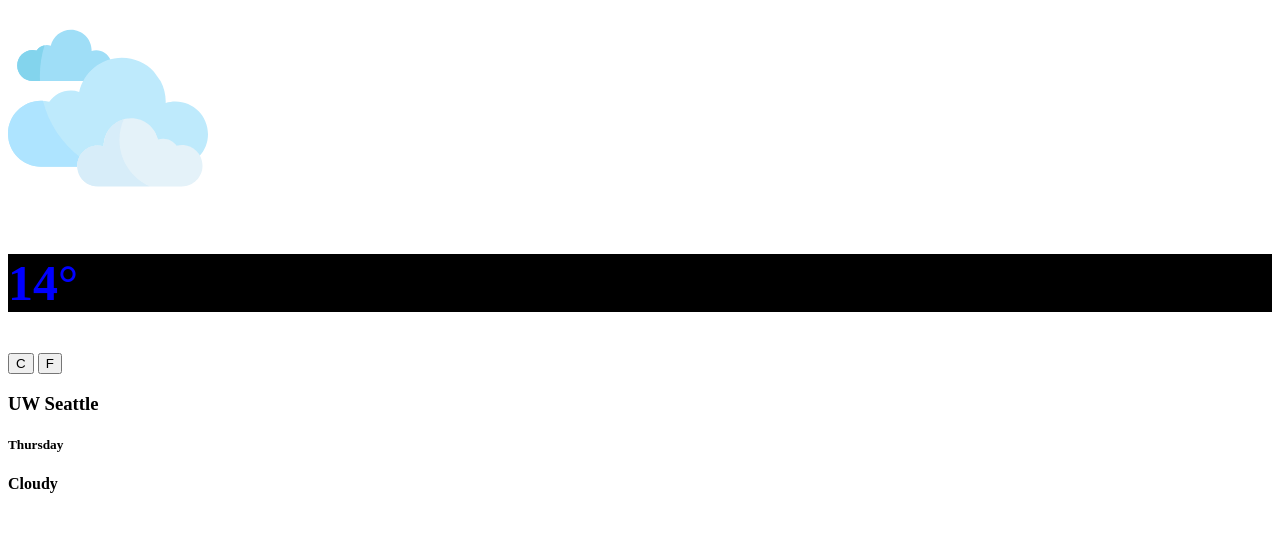
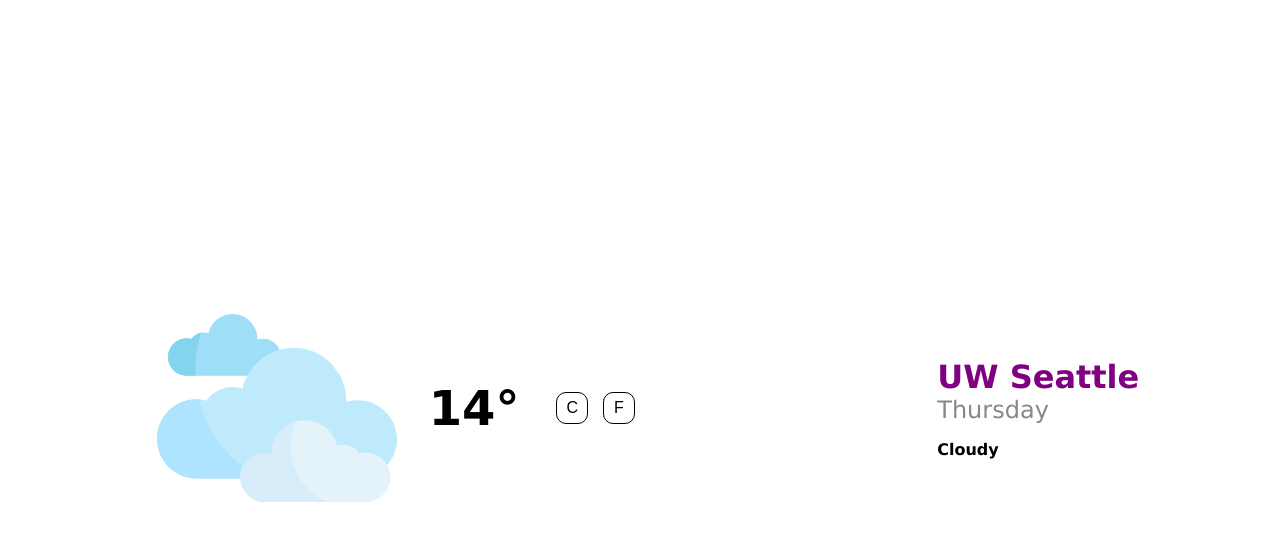
Before and after one commit to dormantleopard7/Weather-App, a plain HTML site: page index.html in a window 1280 px wide. Drawn offline with Linux system fonts and the light colour scheme.

Commit message:
Added style
Added CSS file and changed index.html

```diff
--- a/index.html
+++ b/index.html
@@ -1,24 +1,19 @@
 <!DOCTYPE html>
 <html>
     <head>
-    <style>
-        h1 {
-            font-size: 50px;
-            color:blue;
-            background-color: black
-        }
-    </style>
+        <link href="style.css" rel="stylesheet" type="text/css" />
     </head>
     <body>
-    <section>
-        <div>
-            <img width="200px" src="images/cloudy.svg"/>
+        <section class="flexy">
+            <div class="flexy">
+                <img src="images/cloudy.svg" />
                 <h1>14&deg;</h1>
                 <div>
                     <button>C</button>
                     <button>F</button>
                 </div>
             </div>
+
             <div>
                 <h3>UW Seattle</h3>
                 <h5>Thursday</h5>
--- /dev/null
+++ b/style.css
@@ -0,0 +1,57 @@
+body, html, section {
+    width: 100%;
+    height: 100%;
+    font-family: Verdana, Geneva, Tahoma, sans-serif;
+}
+
+.flexy {
+    display: flex;
+    justify-content: space-around;
+    align-items: center;
+}
+
+h1 {
+    margin: 2rem;
+    font-size: 3rem;
+}
+
+button {
+    background: none;
+    border: none;
+    border: 1px solid black;
+    border-radius: 10px;
+    padding: .3rem;
+    margin: .3rem;
+    font-size: 1rem;
+    width: 2rem;
+    height: 2rem;
+    transition: .4s ease;
+}
+
+button:hover {
+    background-color: #187dec;
+    border-color: #187dec;
+    color: white;
+}
+
+h3 {
+    font-size: 2rem;
+    margin: 0;
+    color: purple;
+}
+
+h5 {
+    margin: 0;
+    font-weight: 300;
+    font-size: 1.5rem;
+    color: #888;
+}
+
+h4 {
+    margin: 0;
+    margin-top: 1rem;
+}
+
+img {
+    height: 15rem;
+}
```
Lines whose indentation alone changed are shown as unchanged.
